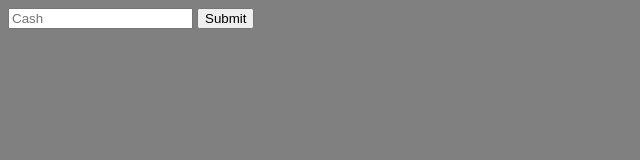
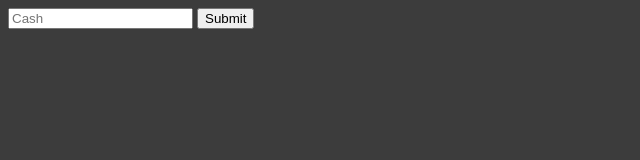
Before and after one commit to Jo-Burn/cashRegister, a plain HTML site: page index.html in a window 1280 px wide. Shown: the whole page, without its empty margins (0-640 px from the left). Drawn offline with Linux system fonts and the light colour scheme.

Commit message:
Update index.html

```diff
--- a/index.html
+++ b/index.html
@@ -8,7 +8,9 @@
     <title>cash register</title>
     <style>
         body {
-            background-color: grey;
+            background-color: rgb(60, 60, 60);
+            height: 100vh;
+            width: 100vw;
         }
     </style>
 </head>
```
